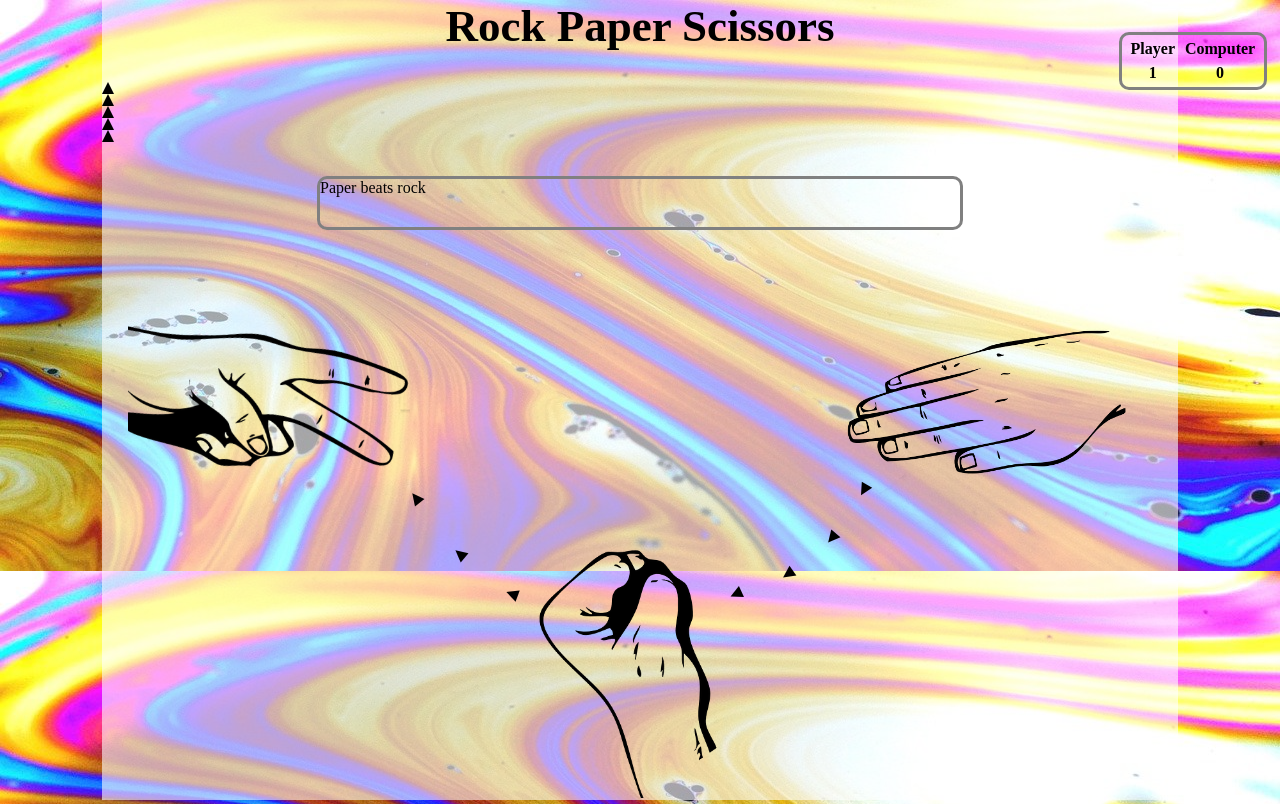
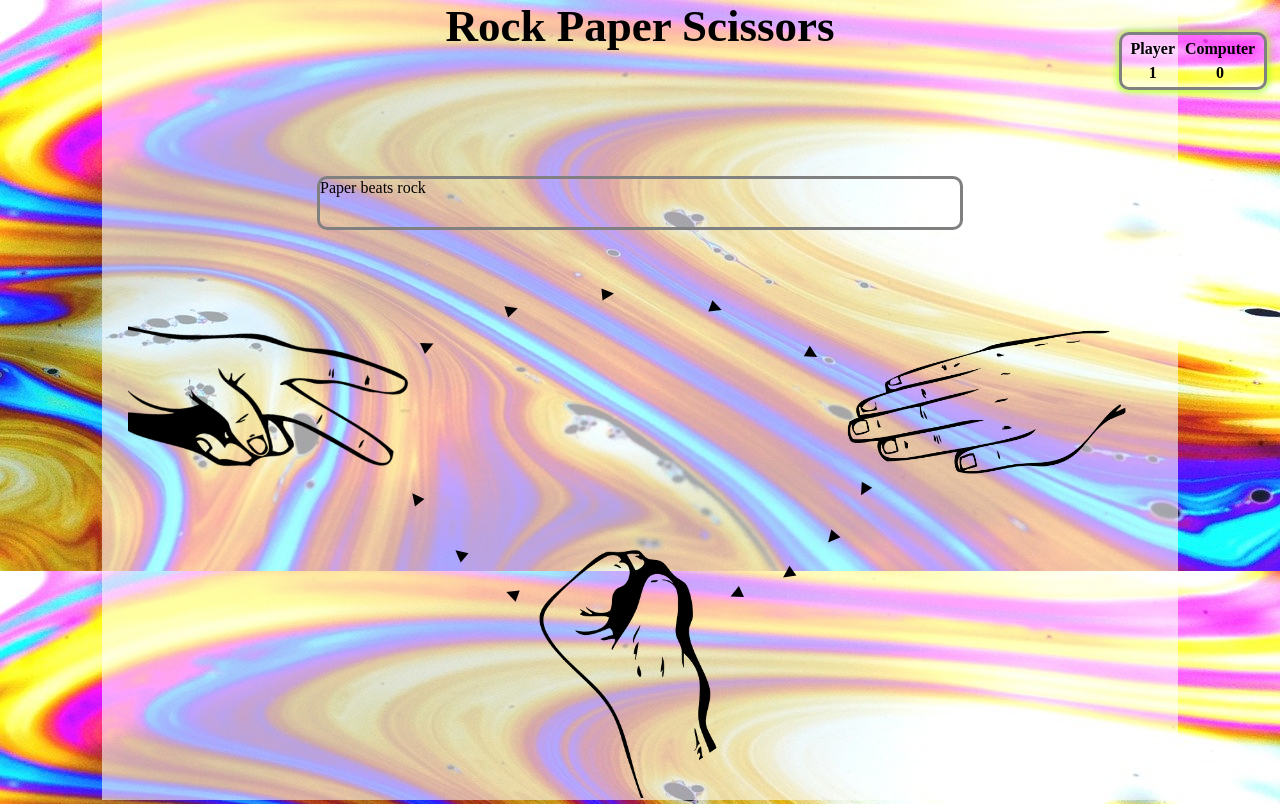
Before and after one commit to I-zme/rock-paper-scissors, a plain HTML site: page index.html in a window 1280 px wide. Both pictures are taken after a click on the button 985 px from the left and 400 px from the top of the page. Drawn offline with Linux system fonts and the light colour scheme.

Commit message:
See earlier commit

```diff
--- a/styles.css
+++ b/styles.css
@@ -33,6 +33,7 @@ h1{
     top: 4%;
     right: 1%;
 
+    transition: all .02s;
 
     border-collapse: separate;
     border-spacing: 0.5rem 0.3rem;
@@ -99,6 +100,7 @@ h1{
 	border-left: 6px solid transparent;
 	border-right: 6px solid transparent;
 	border-bottom: 12px solid black;
+    transition: all .05s;
 }
 
 /* arrows from rock to scissors */
@@ -152,35 +154,44 @@ h1{
 }
 
 /* arrow from scissors to paper */
-.SR.first{
+.SP.first{
     position: absolute;
     top: 42.5%;
     left: 33%;
     rotate: 66deg;
 }
-.SR.second{
+.SP.second{
     position: absolute;
     top: 38%;
     left: 39.5%;
     rotate: 72deg;
 }
-.SR.third{
+.SP.third{
     position: absolute;
     top: 36%;
     left: 47%;
     rotate: 85deg;
 }
 
-.SR.fourth{
+.SP.fourth{
     position: absolute;
     top: 37.8%;
     left: 55.5%;
     rotate: 110deg;
 }
 
-.SR.fifth{
+.SP.fifth{
     position: absolute;
     top: 43.5%;
     left: 63%;
     rotate: 120deg;
 }
+
+/* add-on classes */
+.red{
+    box-shadow: 0 0 7px 2px  red;
+}
+
+.green{
+    box-shadow: 0 0 7px 2px  greenyellow;
+}
```
